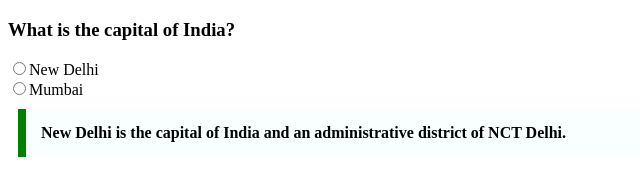
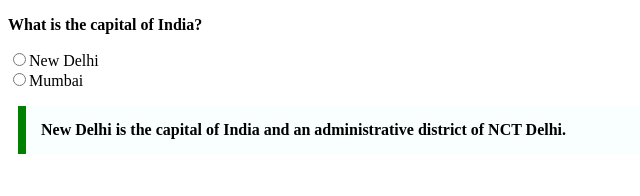
Before and after one commit to acciojob/trivia-sjoshi91119, a website: page main.html in a window 1280 px wide. Shown: the whole page, without its empty margins (0-640 px from the left). Drawn offline with Linux system fonts and the light colour scheme.

Commit message:
created a submission

```diff
--- a/main.html
+++ b/main.html
@@ -10,11 +10,11 @@
 	<!-- the entire body must be written by student -->
     <script type="text/javascript" src="./script.js">
 </script>
-<h3>What is the capital of India?</h3>
+<p><b>What is the capital of India?</b><p/>
 
-	<input type=radio name="citi" value="city1">New Delhi<br>
+	<input type="radio" name="citi" value="city1">New Delhi<br>
 
-	<input type=radio name="citi" value="city2">Mumbai<br>
+	<input type="radio" name="citi" value="city2">Mumbai<br>
 
 
 	<blockquote> New Delhi is the capital of India and an administrative district of NCT Delhi.</blockquote>
```
